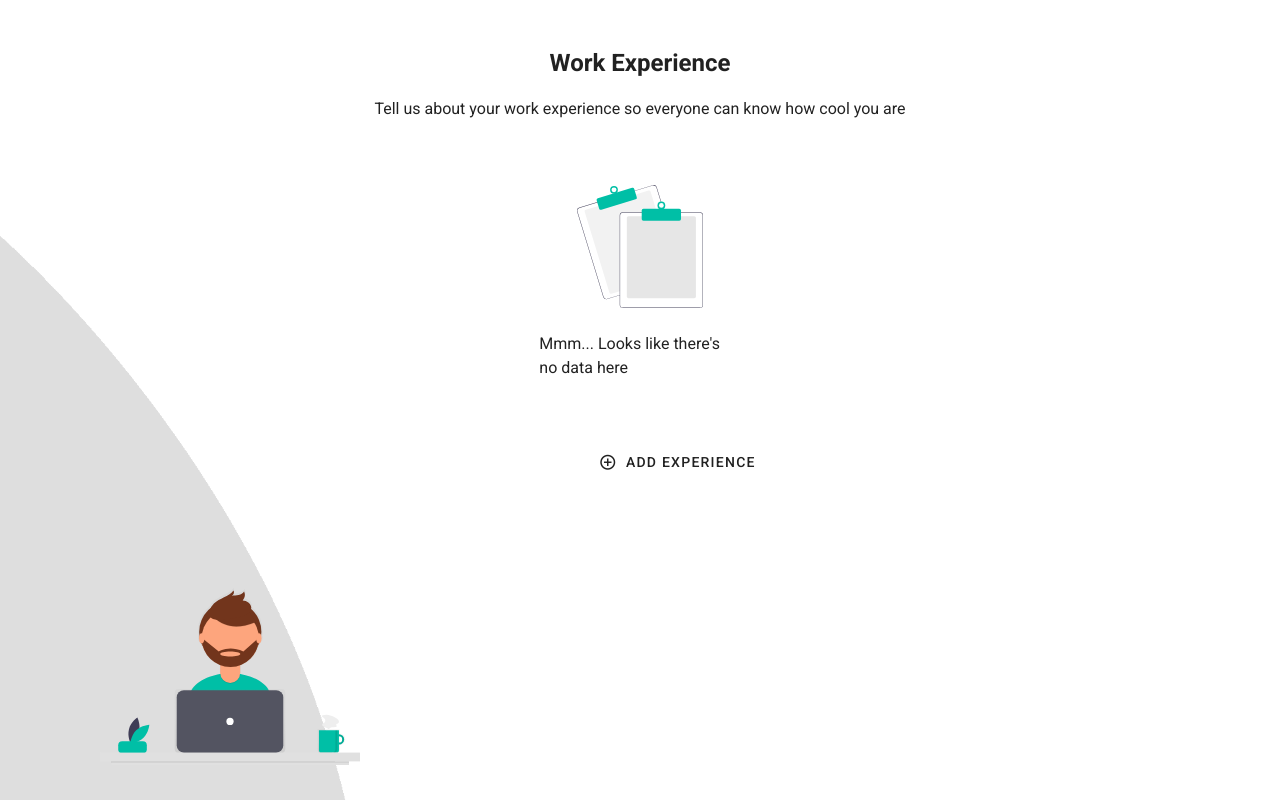
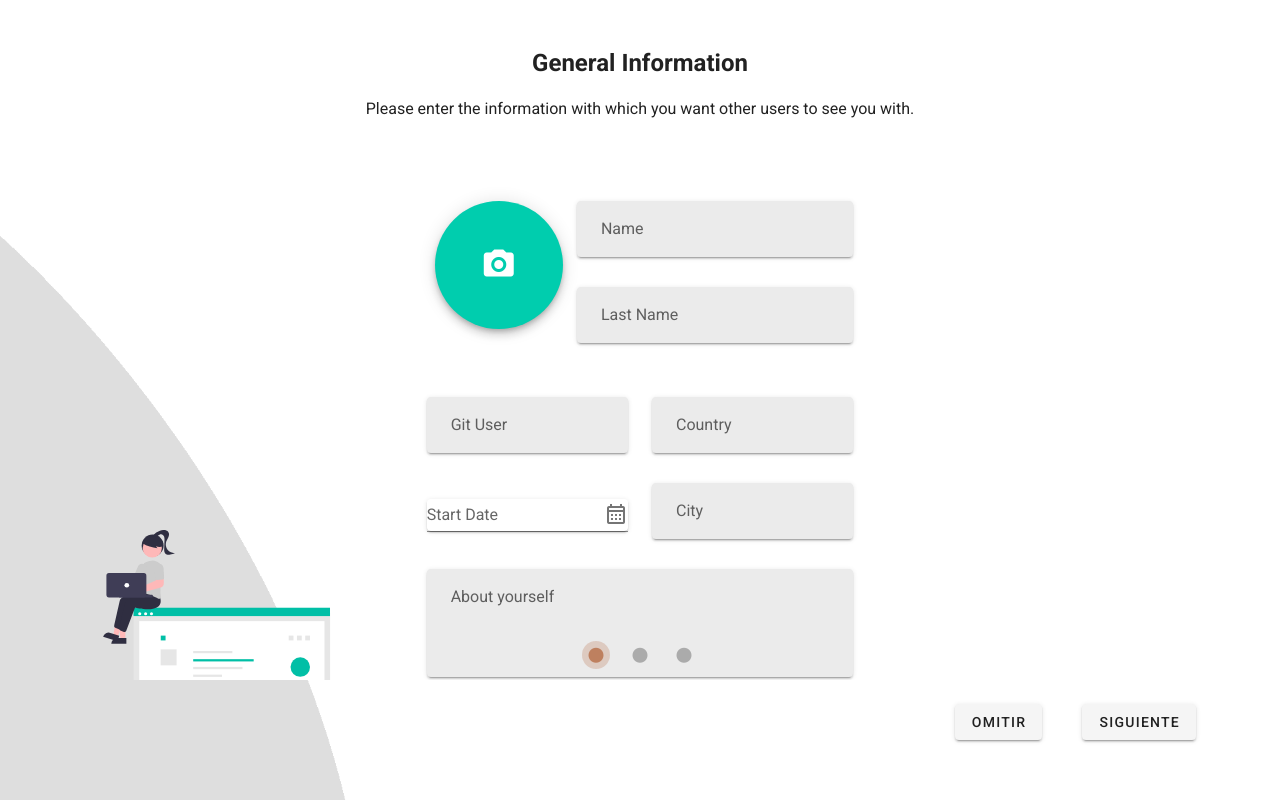
Before and after one commit to Only-Coders/frontend, a Vue app: page /onboarding in a window 1280 px wide. Built offline with nearby package versions, Linux system fonts and the light colour scheme.

Commit message:
Carousel design

```diff
--- /dev/null
+++ b/src/components/Onboarding/Skills.vue
@@ -0,0 +1,153 @@
+<template>
+  <div class="pa-16">
+    <v-row>
+      <v-col align="center">
+        <h2 class="mb-4">{{ $i18n.t("Onboarding.Skills.title") }}</h2>
+        <p>
+          {{ $i18n.t("Onboarding.Skills.text") }}
+        </p>
+
+        <v-row align="center" justify="center" class="mt-16">
+          <v-form>
+            <v-row>
+              <v-col cols="11">
+                <v-autocomplete
+                  v-model="model"
+                  :items="items"
+                  :loading="isLoading"
+                  :search-input.sync="search"
+                  cache-items
+                  hide-no-data
+                  hide-details
+                  item-text="Description"
+                  item-value="API"
+                  placeholder="Start typing to Search"
+                  prepend-icon="mdi-database-search"
+                  return-object
+                  :label="$i18n.t('Onboarding.Skills.skill')"
+                  solo
+                  background-color="grey_input"
+                ></v-autocomplete>
+              </v-col>
+              <v-col cols="1">
+                <v-btn fab color="primary" @click="addExperience">
+                  <v-icon> mdi-plus </v-icon>
+                </v-btn>
+              </v-col>
+            </v-row>
+          </v-form>
+        </v-row>
+
+        <v-row align="center" justify="center" class="mt-10">
+          <v-col cols="6">
+            <v-chip
+              v-for="(skill, index) in skills"
+              :key="index"
+              class="ma-2"
+              close
+              color="green"
+              outlined
+              @click:close="deleteSkill(index)"
+            >
+              {{ skill }}</v-chip
+            >
+          </v-col>
+        </v-row>
+      </v-col>
+    </v-row>
+
+    <img src="@/assets/images/Onboarding/undraw_developer_activity.svg" alt="skills" class="skill_img" />
+  </div>
+</template>
+
+<script lang="ts">
+import Vue from "vue";
+
+export default Vue.extend({
+  name: "Skills",
+
+  props: {},
+
+  data: function () {
+    return {
+      search: null,
+      descriptionLimit: 60,
+      entries: [],
+      isLoading: false,
+      model: null,
+      skills: []
+    };
+  }
+
+  /*  methods: {
+    addExperience() {
+      if (this.search) {
+        this.skills.push(this.search);
+        this.search = "";
+      }
+    },
+    deleteSkill(index: number) {
+      console.log(index);
+      this.skills.splice(index, 1);
+    }
+  },
+
+  computed: {
+    fields() {
+      if (!this.model) return [];
+
+      return Object.keys(this.model).map((key) => {
+        return {
+          key,
+          value: this.model[key] || "n/a"
+        };
+      });
+    },
+    items() {
+      return this.entries.map((entry) => {
+        const Description =
+          entry.Description.length > this.descriptionLimit
+            ? entry.Description.slice(0, this.descriptionLimit) + "..."
+            : entry.Description;
+
+        return Object.assign({}, entry, { Description });
+      });
+    }
+  },
+
+  watch: {
+    search(val) {
+      // Items have already been loaded
+      if (this.items.length > 0) return;
+
+      // Items have already been requested
+      if (this.isLoading) return;
+
+      this.isLoading = true;
+
+      // Lazily load input items
+      fetch("https://api.publicapis.org/entries")
+        .then((res) => res.json())
+        .then((res) => {
+          const { count, entries } = res;
+          this.count = count;
+          this.entries = entries;
+        })
+        .catch((err) => {
+          console.log(err);
+        })
+        .finally(() => (this.isLoading = false));
+    }
+  } */
+});
+</script>
+
+<style lang="scss" scoped>
+.skill_img {
+  width: 260px;
+  z-index: 2;
+  position: absolute;
+  bottom: 250px;
+  left: 100px;
+}
+</style>
--- a/src/locale/en.json
+++ b/src/locale/en.json
@@ -41,6 +41,11 @@
       "startDateLabel": "Start Date",
       "endDateLabel": "End Date",
       "addExperienceTitleDialog": "Experience"
+    },
+    "Skills": {
+      "title": "Skills",
+      "text": "Add some of your awesome skills to your profile!",
+      "skill": "Type a skill..."
     }
   }
 }
--- a/src/locale/sp.json
+++ b/src/locale/sp.json
@@ -31,7 +31,6 @@
       "invalidEmail": "Por favor ingrese un email valido",
       "profileImageSize": "El archivo es muy grande"
     },
-    "signInButton": "Registrarme",
     "WorkExperience": {
       "title": "Experiencia Laboral",
       "text": "Ingresa tus experiencias laborales para que todos sepan que tan cool eres",
@@ -41,6 +40,11 @@
       "startDateLabel": "Fecha de inicio",
       "endDateLabel": "Fecha de fin",
       "addExperienceTitleDialog": "Experiencia"
+    },
+    "Skills": {
+      "title": "Habilidades",
+      "text": "Agrega algunas de tus increíbles habilidades a tu perfil!",
+      "skill": "Escribe una habilidad..."
     }
   }
 }
--- a/src/views/Login.vue
+++ b/src/views/Login.vue
@@ -1,10 +1,5 @@
 <template>
   <div>
-    <v-row no-gutters>
-      <v-col>
-        <v-img src="@/assets/images/only-coders-logo.png" width="100" alt="logo" class="ma-6 mb-4"></v-img>
-      </v-col>
-    </v-row>
     <v-row justify="space-around" align="center" no-gutters class="mt-10">
       <v-col class="welcome pl-16 hidden-md-and-down">
         <v-card width="400px" class="mx-auto" flat>
--- a/src/views/Onboarding.vue
+++ b/src/views/Onboarding.vue
@@ -1,38 +1,62 @@
 <template>
-  <div style="position: relative; height: 100vh">
+  <v-container fluid class="pa-0">
+    <v-img src="@/assets/images/only-coders-logo.png" width="100" alt="logo" class="ma-8 logo"></v-img>
+
     <v-row no-gutters>
       <v-col>
-        <v-img src="@/assets/images/only-coders-logo.png" width="100" alt="logo" class="ma-8 logo"></v-img>
+        <v-carousel
+          v-model="model"
+          height="85vh"
+          hide-delimiter-background
+          :show-arrows="false"
+          light
+          class="carousel ma-0"
+        >
+          <v-carousel-item v-for="step in steps" :key="step">
+            <component :is="step" class="steps"> </component>
+          </v-carousel-item>
+        </v-carousel>
       </v-col>
     </v-row>
-    <!-- <general-information></general-information> -->
-    <div class="content">
-      <work-experiencie></work-experiencie>
-    </div>
-    <v-row justify="end" no-gutters class="buttons-row">
-      <v-col cols="1" class="my-16 mr-16">
-        <v-btn block color="primary" medium>{{ $i18n.t("Onboarding.Shared.nextButton") }}</v-btn>
+
+    <v-row class="fill-height" align="end" justify="center">
+      <v-col class="text-end mr-16">
+        <v-btn @click="model++" class="mx-5">Omitir</v-btn>
+        <v-btn @click="model++" class="mx-5">Siguiente</v-btn>
       </v-col>
     </v-row>
+
     <img src="@/assets/images/semi_circle.png" alt="semi_circle_wave" class="semi_circle_wave" />
-  </div>
+  </v-container>
 </template>
 
 <script lang="ts">
 import Vue from "vue";
-// import GeneralInformation from "@/components/Onboarding/GeneralInformation.vue";
+import GeneralInformation from "@/components/Onboarding/GeneralInformation.vue";
 import WorkExperiencie from "@/components/Onboarding/WorkExperience/WorkExperiencie.vue";
+import Skills from "@/components/Onboarding/Skills.vue";
 
 export default Vue.extend({
   name: "Onboarding",
 
-  components: { /*GeneralInformation,*/ WorkExperiencie },
+  components: { GeneralInformation, WorkExperiencie, Skills },
 
-  computed: {}
+  data: () => ({
+    model: 0,
+    steps: [GeneralInformation, WorkExperiencie, Skills]
+  })
 });
 </script>
 
-<style scoped>
+<style lang="scss">
+.v-item--active {
+  color: var(--v-secondary-darken3) !important;
+}
+
+.v-carousel__controls__item {
+  pointer-events: none !important;
+}
+
 .semi_circle_wave {
   position: absolute;
   bottom: 0;
@@ -42,10 +66,14 @@ export default Vue.extend({
 }
 
 .logo {
-  position: absolute;
+  position: absolute !important;
 }
 
-.content {
-  height: 800px;
+.v-carousel__controls {
+  margin-bottom: 0;
+}
+
+.carousel {
+  z-index: 2;
 }
 </style>
```
Also changed, not shown: src/assets/images/logo.png (deleted), src/assets/images/logo.svg (deleted).
